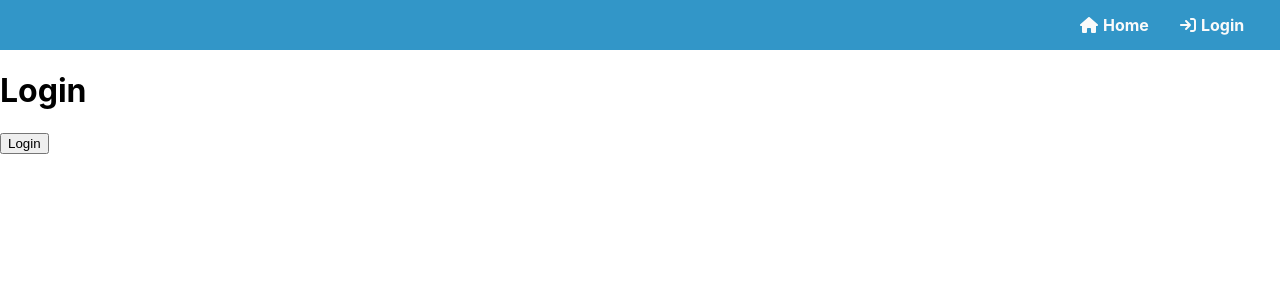
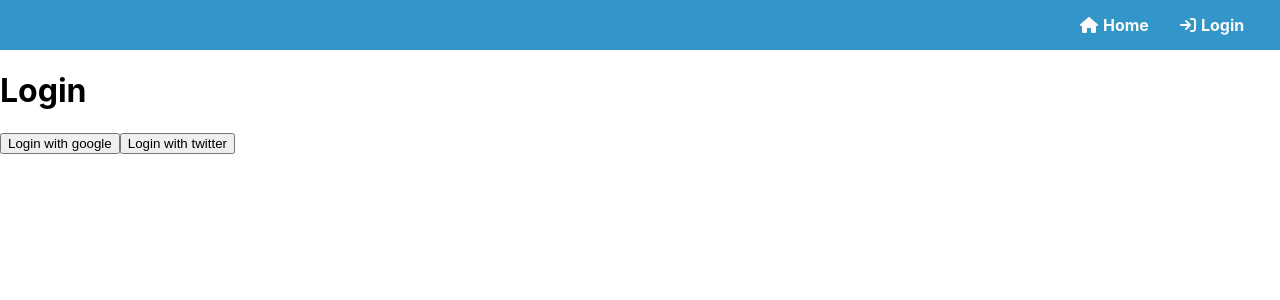
Before and after one commit to aogumobc/firebase-auth-template-gnav-for-react-spa, a React (Create React App) app: page /login in a window 1280 px wide. Shown: the top 300 px of the page. Built offline with nearby package versions, Linux system fonts and the light colour scheme; no server answers.

Commit message:
add: login with twitter button

```diff
--- a/src/components/Pages/Login/container.tsx
+++ b/src/components/Pages/Login/container.tsx
@@ -12,7 +12,7 @@ export const Login: React.FC<Props> = (props: Props) => {
     const { setIsSignedIn } = props;
     const navigate = useNavigate();
 
-    const handleLogin = () => {
+    const handleLoginWithGoogle = () => {
         signInWithPopup(auth, provider)
             .then(() => {
                 localStorage.setItem('isSignedIn', 'true');
@@ -24,7 +24,11 @@ export const Login: React.FC<Props> = (props: Props) => {
             });
     }
 
+    const handleLoginWithTwitter = () => {
+        console.log('Login with twitter');
+    }
+
     return (
-        <LoginPresenter title={title} onClick={handleLogin} />
+        <LoginPresenter title={title} onHandleLoginWithGoogle={handleLoginWithGoogle} onHandleLoginWithTwitter={handleLoginWithTwitter} />
     );
 };
--- a/src/components/Pages/Login/presenter.tsx
+++ b/src/components/Pages/Login/presenter.tsx
@@ -1,15 +1,17 @@
 type Props = {
     title: string;
-    onClick: () => void;
+    onHandleLoginWithGoogle: () => void;
+    onHandleLoginWithTwitter: () => void;
 };
 
 export const LoginPresenter: React.FC<Props> = (props: Props) => {
-    const { title, onClick } = props;
+    const { title, onHandleLoginWithGoogle, onHandleLoginWithTwitter } = props;
 
     return (
         <div>
             <h1>{title}</h1>
-            <button onClick={onClick}>Login</button>
+            <button onClick={ onHandleLoginWithGoogle }>Login with google</button>
+            <button onClick={ onHandleLoginWithTwitter }>Login with twitter</button>
         </div>
     );
 };
```
